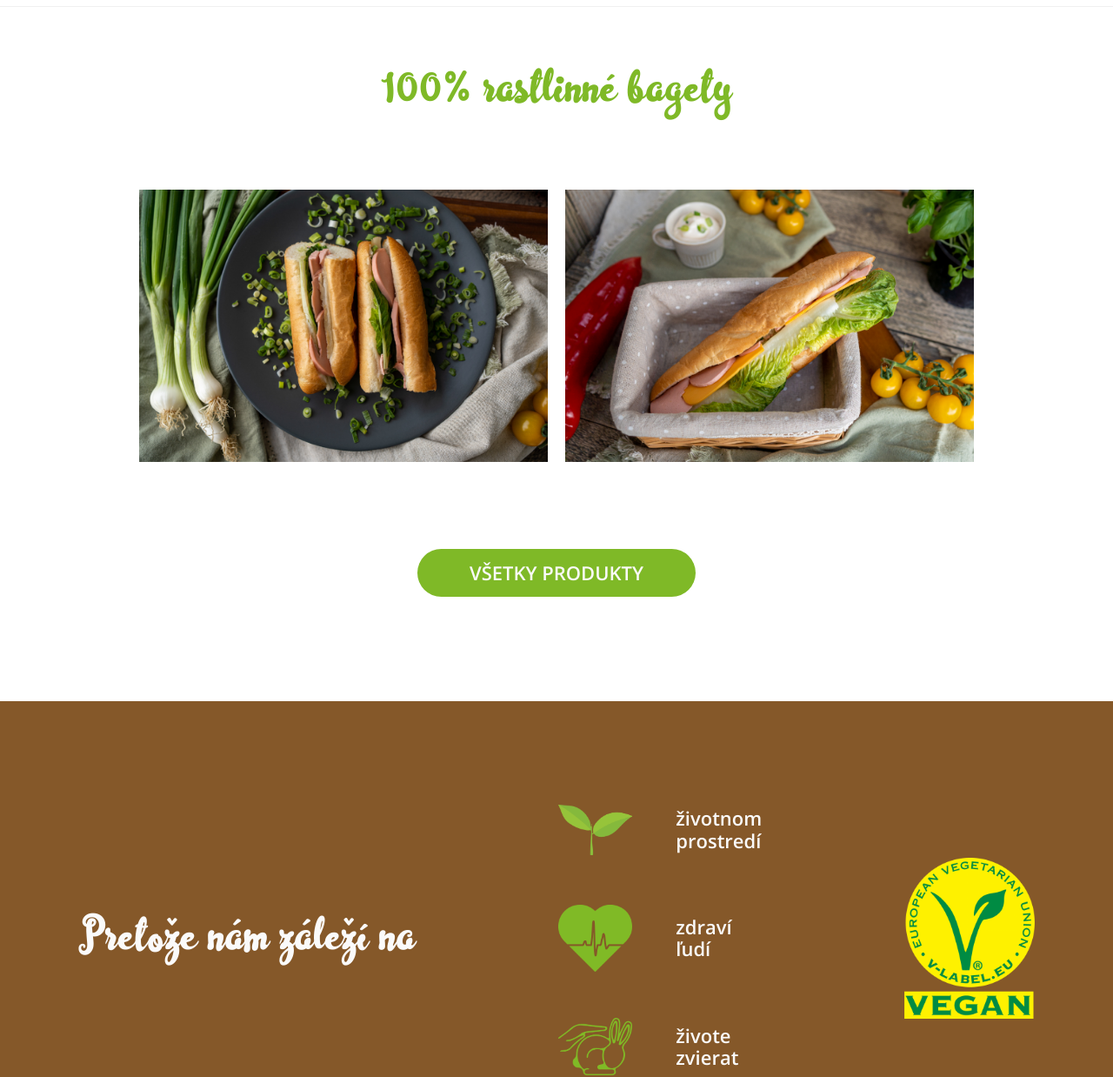
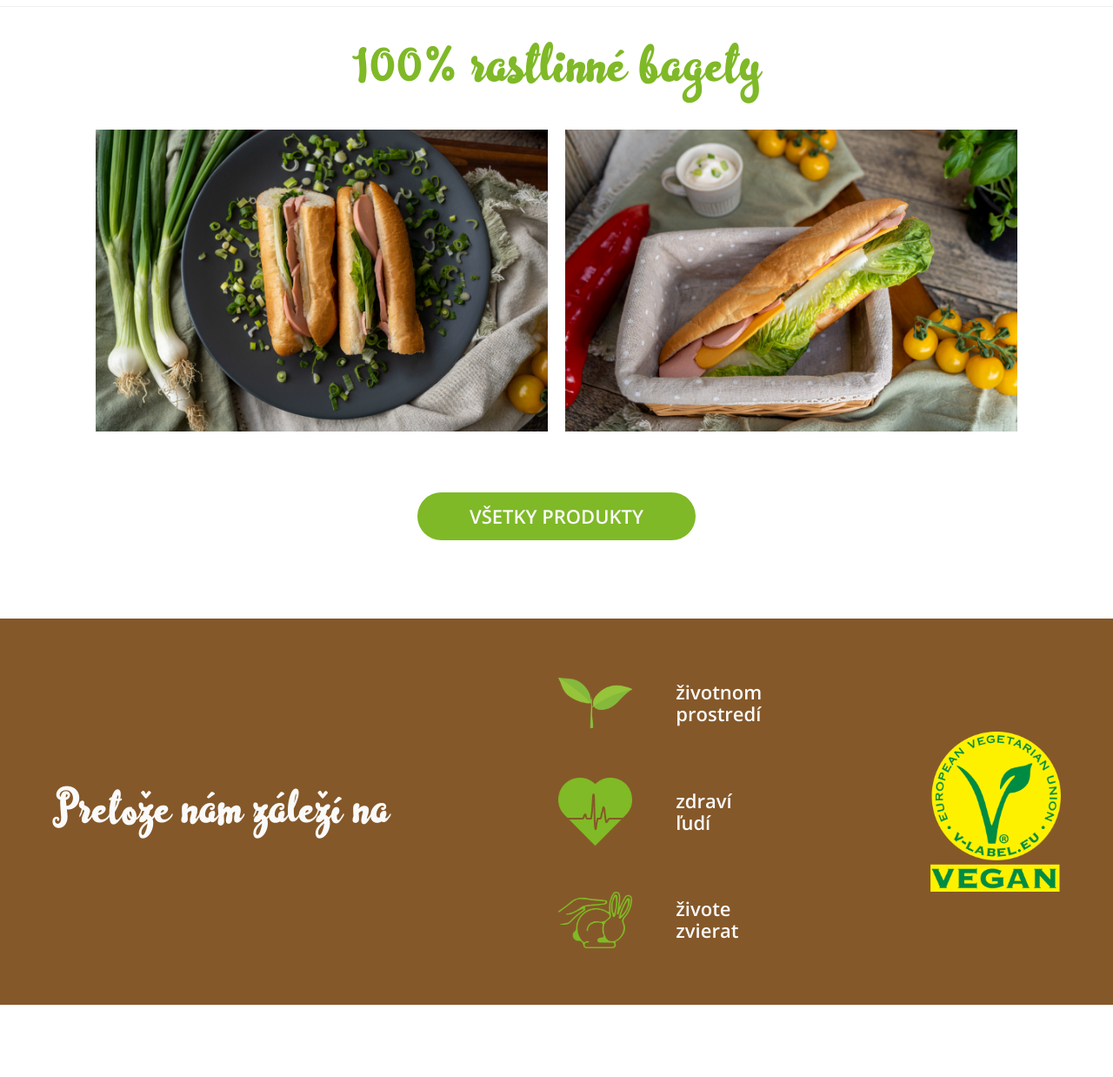
Before and after one commit to michallides/You-Vegan-Page, a plain HTML site: page dist/index.html in a window 1280 px wide. Shown: the part 66-1304 px from the top of the page at 87% size. Drawn offline with nearby package versions, Linux system fonts and the light colour scheme.

Commit message:
today's work added

```diff
--- a/scss/components/_buttons.scss
+++ b/scss/components/_buttons.scss
@@ -1,5 +1,5 @@
 .btn {
-  margin: 10rem auto;
+  margin: 7rem auto;
   padding: 1.5rem 6rem;
   font-size: $font-size-3;
   font-weight: $font-weight-bold;
--- a/scss/components/_carousel.scss
+++ b/scss/components/_carousel.scss
@@ -1,5 +1,6 @@
 .carousel .container {
   @include container;
+  padding: 0 7rem 2rem;
 }
 
 .carousel-images {
@@ -7,6 +8,7 @@
   gap: 2rem;
   margin: 0 auto;
   position: relative;
+}
 
 .carousel-img-box {
   position: relative;
@@ -45,4 +47,3 @@
     opacity: 1;
   }
 }
-}
--- a/scss/pages/_home.scss
+++ b/scss/pages/_home.scss
@@ -1,10 +1,11 @@
 #main-home {
   h1 {
     font-family: $secondary-font-family;
-    font-size: $font-size-5;
+    font-size: $font-size-6;
     font-weight: $font-weight-regular;
     text-align: center;
-    padding: 2rem 0;
+    margin: 0;
+    padding: 3rem;
 
     a {
       color: $color-3;
@@ -12,14 +13,17 @@
   }
 }
 
+// section labels
 .labels {
   background: $color-1;
 
   .container {
-    @include container(110rem, 10rem 0);
+    @include container;
     display: flex;
     align-items: center;
     justify-content: space-between;
+    padding: 5rem 2rem;
+  }
 }
 
 .labels-heading {
@@ -59,4 +63,9 @@
     font-weight: $font-weight-bold;
   }
 }
+
+// section main-page-vegstory
+.main-page-vegstory .container {
+  @include container;
+  padding: 15rem 3rem 4rem;
 }
--- a/scss/utilities/_mixins.scss
+++ b/scss/utilities/_mixins.scss
@@ -1,7 +1,6 @@
-@mixin container($width: 100rem, $padding: 2rem) {
+@mixin container($width: 120rem) {
   max-width: $width;
   margin: 0 auto;
-  padding: $padding;
 }
 
 @mixin ease-out {
--- a/scss/utilities/_variables.scss
+++ b/scss/utilities/_variables.scss
@@ -5,14 +5,17 @@ $color-3: hsl(84, 65%, 44%);
 $color-4: hsl(0, 0%, 98%);
 $text-color: hsl(0, 0%, 0%);
 
-// Font
+// Font family
 $primary-font-family: 'Open Sans', Sans-serif;
 $secondary-font-family: 'Simplisicky Fill', Sans-serif;
+
+// Font weight
 $font-weight-light: 300;
 $font-weight-regular: 400;
 $font-weight-medium: 500;
 $font-weight-bold: 600;
 
+// Font size
 $font-size-1: 1.4rem;
 $font-size-2: 1.6rem;
 $font-size-3: 2.2rem;
```
Also changed, not shown: dist/css/style.css, 1 other file. Lines whose indentation alone changed are shown as unchanged.
